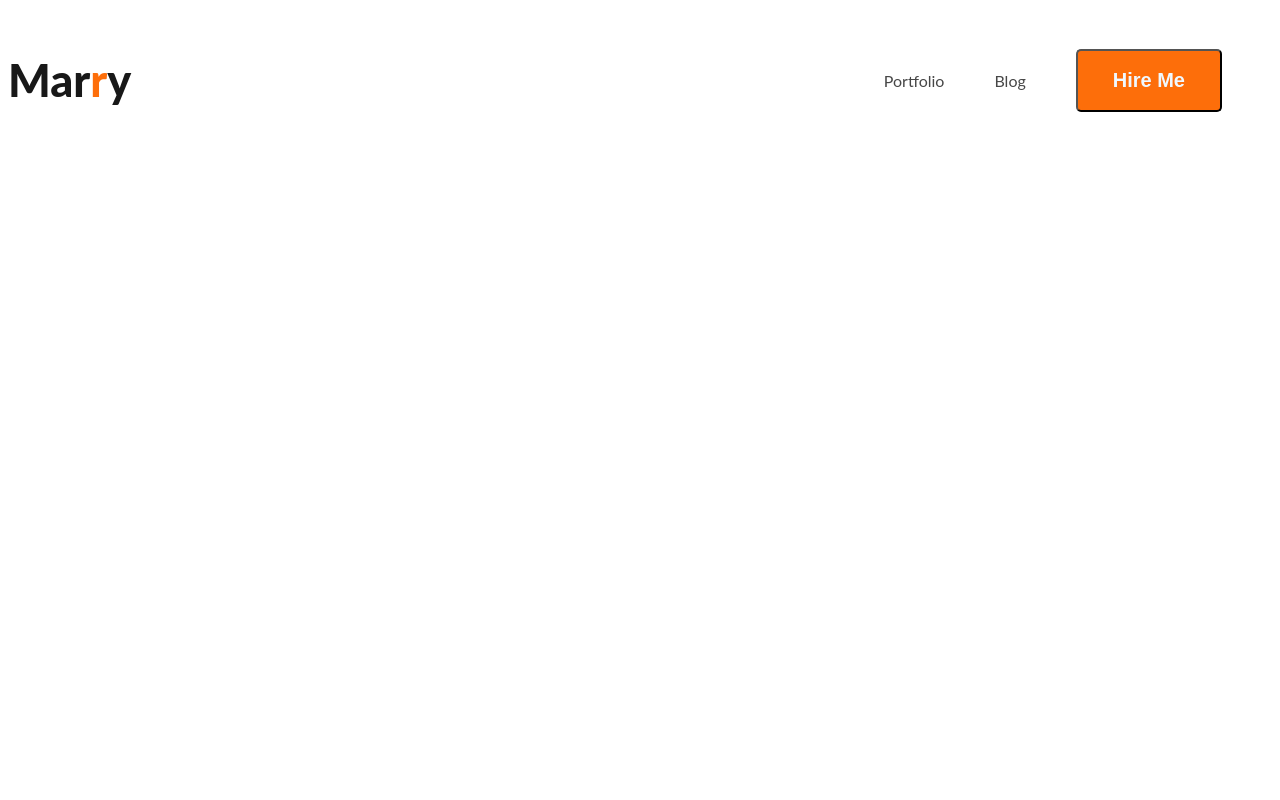
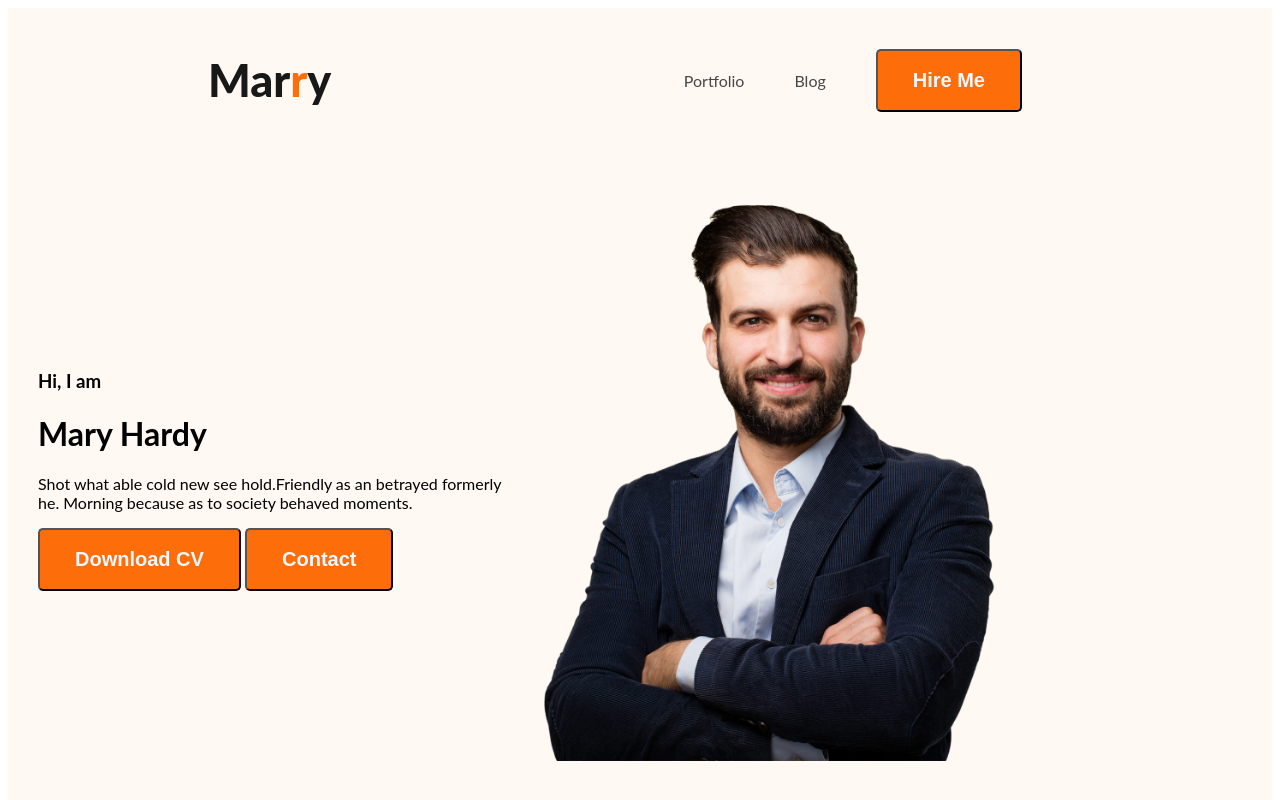
Before and after one commit to JAHIDEMU/webdeveloper-portfolio, a plain HTML site: page index.html in a window 1280 px wide. Drawn offline with Linux system fonts and the light colour scheme.

Commit message:
added profile

```diff
--- a/index.html
+++ b/index.html
@@ -13,7 +13,7 @@
     <link rel="stylesheet" href="styles/portfolio.css">
 </head>
 <body>
-    <header>
+    <header class="header">
         <nav>
             <h3 class="nav-title">Mar<span class="text-primary">r</span>y</h3>
             <ul>
@@ -23,6 +23,17 @@
 
             </ul>
         </nav>
+
+        <div class="banner">
+            <div class="banner-content">
+                <h3 class="bannar-greeting">Hi, I  am</h3>
+                <h1 class="banner-title">Mary Hardy</h1>
+                <p>Shot what able cold new see hold.Friendly as an betrayed formerly <br> he. Morning because as to society behaved moments.</p>
+                <button class="btn-primary">Download CV</button>
+                <button class="btn-primary">Contact</button>
+            </div>
+            <img class="profile-pic" src="images/hardy.png" alt="">
+        </div>
 
     </header>
     <main>
--- a/styles/portfolio.css
+++ b/styles/portfolio.css
@@ -21,6 +21,7 @@ nav{
     display: flex;
     justify-content: space-between;
     align-items: center;
+    margin: 0 200px;
 }
 .nav-title{
     color: var(--Dark-01, #181818);
@@ -40,3 +41,17 @@ nav a{
     text-decoration: none;
     color: #474747;
 }
+ /* header related styles */
+ .header{
+    background: #FFF8F3;
+ }
+ .banner{
+    padding: 30px 30px 150px;
+    display: flex;
+    align-items: center;
+ }
+
+ .banner .profile-pic{
+    width: 500px;
+
+ }
```
